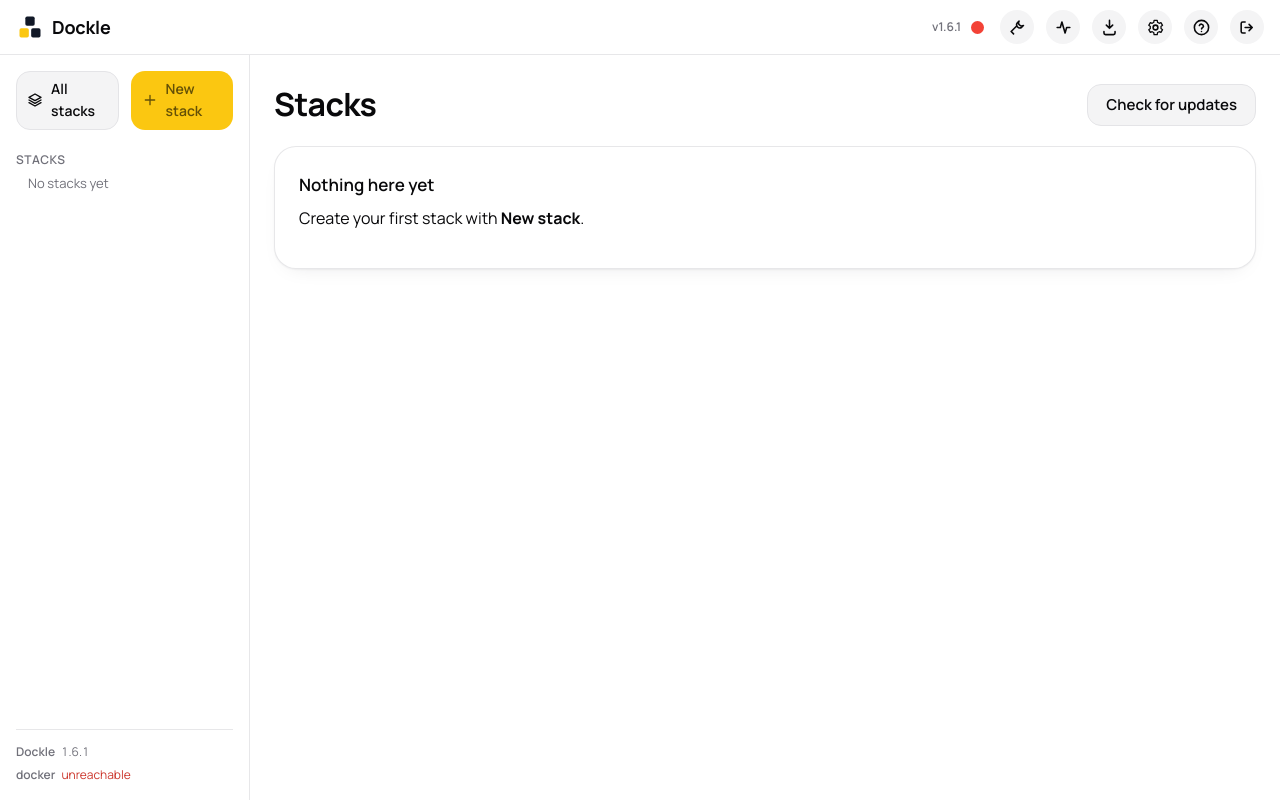
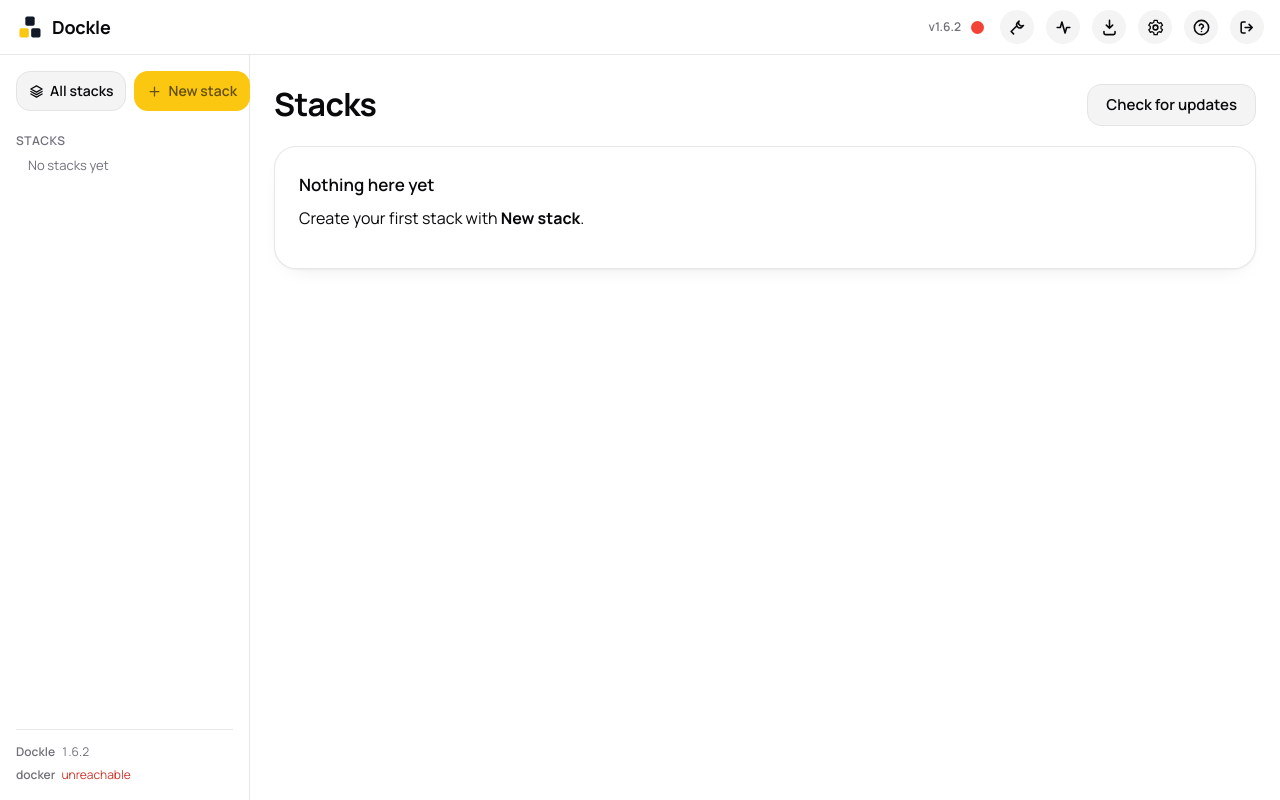
Before and after one commit to lightmorphic/dockup, a Flask app: page / in a window 1280 px wide. Run offline with Flask 3, Linux system fonts and the light colour scheme; the visitor is signed in with stand-in values (Sample User, id 1); data comes from the database, SQL or seed files in the repository; data that the repository does not hold is empty; parts of the project's set-up code (start-up, migrations or seed data) failed here and were passed over; some libraries are stand-ins or nearby versions.

Commit message:
Fix sidebar buttons wrapping to two lines; slow double-pulse on check
New stack / All stacks: an earlier pass shrank these buttons enough
that "All stacks" no longer fit its own label on one line, wrapping to
"All" / "stacks" and leaving the two buttons visibly different heights -
looked broken rather than deliberately compact. white-space: nowrap on
the button, flex-wrap: nowrap on the row (the base .btn-row allows
wrapping, which this specific two-button row must never do), a touch
more padding, and a tighter icon-to-label gap buys the room back without
returning to the original oversized buttons.

Also: clicking the update dot while green now plays two slow pulses
(0.8s each, fixed count) before showing the check result, rather than a
busy-flicker tied to however long the request happens to take - a
deliberate "checking" gesture. checkDockleUpdateNow() now waits out the
full 1.6s animation even if the real check resolves faster, so it never
gets cut short.

Verified via computed style after clearing the dev service worker's
stale cached CSS (which was masking the button fix on first check):
both buttons single-line, identical 40px height, no wrap on the button
or the row. The pulse class was confirmed applying and clearing on a
forced click.

```diff
--- a/app/config.py
+++ b/app/config.py
@@ -42,7 +42,7 @@ COMPOSE_PASSTHROUGH = (
 # Dockle's own version, shown in the sidebar. Kept in step with the top
 # entry in CHANGELOG.md by hand - one number, one place. CI reads this
 # same line to tag the published image (.github/workflows/publish-image.yml).
-VERSION = "1.6.1"
+VERSION = "1.6.2"
 
 # Where updates come from: the image CI publishes, and the raw config.py
 # on main whose VERSION line is the "is there a newer version?" source of
--- a/app/static/css/app.css
+++ b/app/static/css/app.css
@@ -152,6 +152,11 @@ p { margin: 0 0 0.75rem; max-width: 65ch; }
    the app's existing --info token rather than a new hardcoded colour. */
 .update-dot.ud-blue { background: var(--info); }
 .update-dot.ud-busy { animation: dot-pulse 1s ease-in-out infinite; }
+/* Green, clicked: exactly two slow pulses, not an indefinite spinner -
+   a deliberate "checking" gesture rather than a duration-tied loading
+   state (see checkDockleUpdateNow, which waits out the full animation
+   even if the real check finishes faster). */
+.update-dot.ud-checking { animation: dot-pulse 0.8s ease-in-out 2; }
 .update-dot.ud-ring { background: transparent; }
 .update-dot .ud-ring-svg { position: absolute; inset: -4px; transform: rotate(-90deg); }
 .update-dot .ud-ring-track { stroke: var(--border); }
@@ -279,14 +284,26 @@ p { margin: 0 0 0.75rem; max-width: 65ch; }
 /* New stack / All stacks: same width, both look like real buttons -
    All stacks used to be a bare icon circle, easy to miss next to the
    filled New stack pill beside it. */
+.sidebar > .btn-row {
+  gap: 0.5rem;
+  /* This row must never wrap onto two lines like a normal .btn-row can -
+     there are exactly two buttons and they belong side by side. */
+  flex-wrap: nowrap;
+}
 .sidebar > .btn-row > .btn {
   flex: 1 1 0;
   /* Smaller than the app's usual .btn - these sit at the top of a
      compact sidebar next to a plain stack list, not as prominent
-     page-level actions, so they shouldn't read as big CTA buttons. */
-  padding: 0.375rem 0.625rem; font-size: 0.875rem;
+     page-level actions, so they shouldn't read as big CTA buttons -
+     but still real, comfortable buttons, not squeezed to the point
+     their own label wraps ("All" over "stacks") like an earlier pass
+     of this left them. white-space:nowrap plus a slightly tighter
+     icon-to-label gap is what actually buys the room back, not smaller
+     type. */
+  padding: 0.5rem 0.75rem; font-size: 0.875rem; gap: 0.375rem;
+  white-space: nowrap;
 }
-.sidebar > .btn-row > .btn .btn-ico { width: 16px; height: 16px; }
+.sidebar > .btn-row > .btn .btn-ico { width: 15px; height: 15px; flex: none; }
 .btn[disabled] { opacity: 0.55; cursor: not-allowed; }
 
 .icon-btn {
--- a/app/static/js/app.js
+++ b/app/static/js/app.js
@@ -1718,8 +1718,13 @@ async function checkDockleUpdateNow() {
   updateDotState = "checking";
   const dot = document.getElementById("updateDot");
   dot.removeAttribute("role"); dot.removeAttribute("tabindex");
-  dot.classList.add("ud-busy");
+  dot.classList.add("ud-checking");
   dot.dataset.tip = "Checking…";
+  // Two slow pulses (0.8s each, see .ud-checking) is a deliberate
+  // gesture, not just "however long the request happens to take" - wait
+  // out the full animation even if the real check resolves faster, so
+  // it never gets cut mid-pulse and always reads as a real check.
+  const minWait = new Promise(r => setTimeout(r, 1600));
   try {
     await api("/api/system/self-update/check");
   } catch (e) {
@@ -1727,7 +1732,8 @@ async function checkDockleUpdateNow() {
     // the cache actually holds, error included, rather than trusting
     // this one request's own success/failure.
   }
-  dot.classList.remove("ud-busy");
+  await minWait;
+  dot.classList.remove("ud-checking");
   updateDotState = "unknown";  // let updateDotFromVersions repaint freely
   updateDotBusy = false;
   await renderVersions();
```
Also changed, not shown: CHANGELOG.md.
